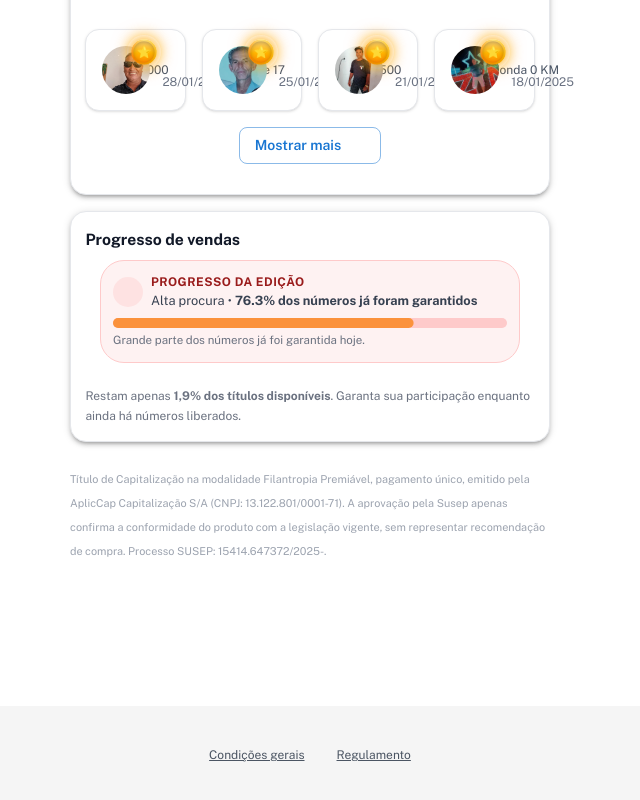
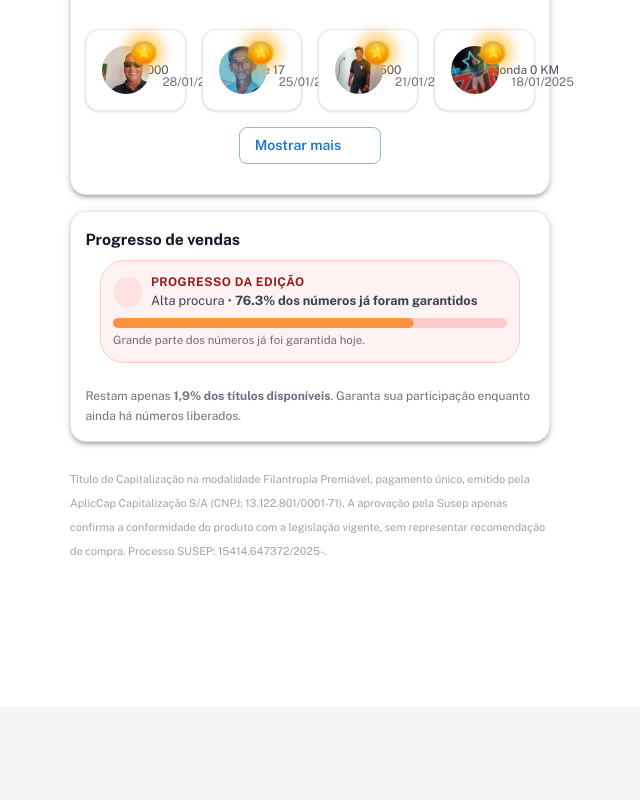
Before and after one commit to adsproadspro333-stack/tropadosal2, a Next.js app: page / in a window 1280 px wide. Shown: the part 1412-2212 px from the top of the page, without its empty margins (330-970 px from the left). After the commit the page ends 2118 px from the top, so only its background shows below. Built offline with nearby package versions, Linux system fonts and the light colour scheme; some icons are missing; what @mui/material-nextjs would draw is missing.

Commit message:
att rodape

```diff
--- a/app/layout.tsx
+++ b/app/layout.tsx
@@ -72,7 +72,7 @@ window.fbq = window.fbq || function() {
           <ThemeProvider theme={theme}>
             <CssBaseline />
             <ToastProvider>
-              {/* Header alinhado ao miolo (480px) mas sem criar espaço extra */}
+              {/* Header alinhado ao miolo (480px) */}
               <header style={{ width: "100%" }}>
                 <div
                   style={{
@@ -89,54 +89,7 @@ window.fbq = window.fbq || function() {
               <main className="page-content" style={{ minHeight: "100dvh" }}>
                 {children}
               </main>
-
-              {/* Rodapé simples com links legais */}
-              <footer
-                style={{
-                  width: "100%",
-                  display: "flex",
-                  justifyContent: "center",
-                  marginTop: 40,
-                  paddingBottom: 40,
-                }}
-              >
-                <div
-                  style={{
-                    width: "100%",
-                    maxWidth: 480,
-                    display: "flex",
-                    justifyContent: "center",
-                    gap: 32,
-                    fontSize: 12,
-                  }}
-                >
-                  <a
-                    href="https://fpp-assets.playservicos.com.br/bpp/PREMIOSDOMAIA/condicoes/Filantropia_1164_CG_-_PrAmios_do_Carlinhos_v.1164_2-1763555957360.pdf"
-                    target="_blank"
-                    rel="noopener noreferrer"
-                    style={{
-                      color: "#4B5563",
-                      textDecoration: "underline",
-                      cursor: "pointer",
-                    }}
-                  >
-                    Condições gerais
-                  </a>
-
-                  <a
-                    href="https://fpp-assets.playservicos.com.br/bpp/PREMIOSDOMAIA/regulamentos/Regulamento_-_PrAmios_do_Carlinhos_v.1164_2-1763555972545.pdf"
-                    target="_blank"
-                    rel="noopener noreferrer"
-                    style={{
-                      color: "#4B5563",
-                      textDecoration: "underline",
-                      cursor: "pointer",
-                    }}
-                  >
-                    Regulamento
-                  </a>
-                </div>
-              </footer>
+              {/* ✅ Footer global removido: Condições gerais / Regulamento agora só via FooterLegal na home */}
             </ToastProvider>
           </ThemeProvider>
         </AppRouterCacheProvider>
```
